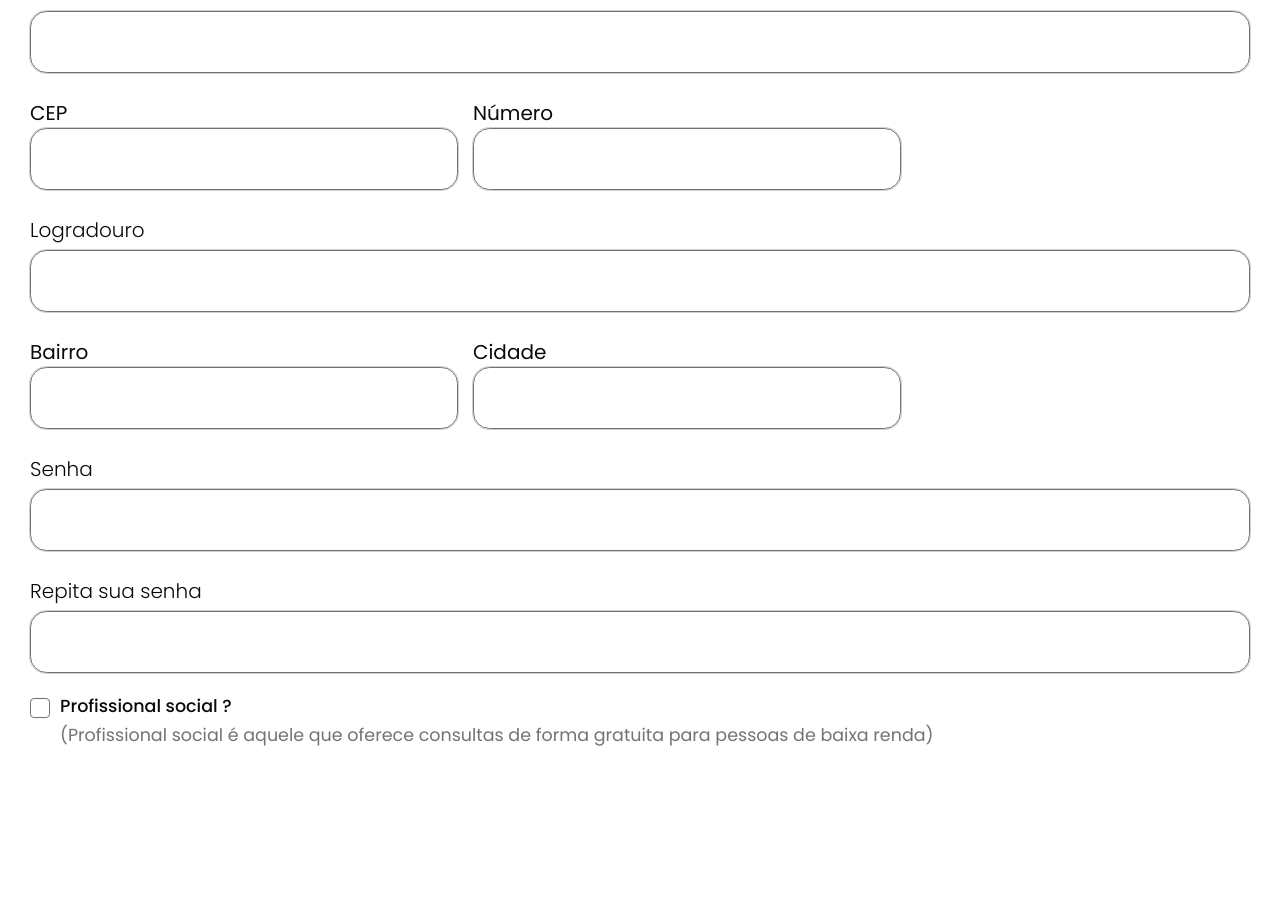
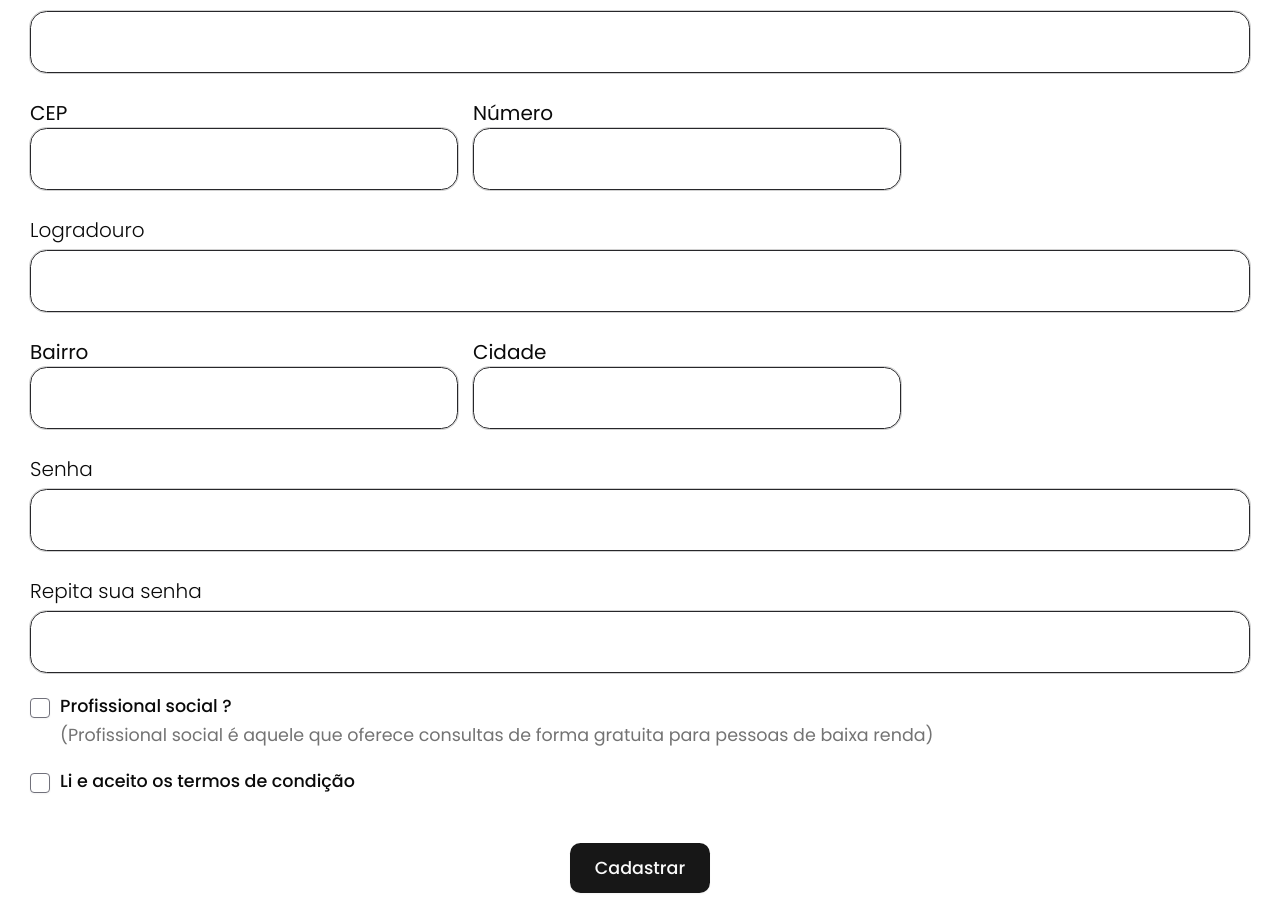
Before and after one commit to feliperocha27vn/mind-helping-profissional-fron-end, a React (Vite) app: page /cadastro-profissional in a window 1280 px wide. Shown: the part 505-1428 px from the top of the page. Before the commit the page ends 1283 px from the top, so only its background shows below. Built offline with nearby package versions, Linux system fonts and the light colour scheme.

Commit message:
feat: funcionalidade para puxar os dados automático do CEP

```diff
--- a/package.json
+++ b/package.json
@@ -16,6 +16,7 @@
     "@radix-ui/react-checkbox": "^1.1.5",
     "@radix-ui/react-slot": "^1.1.2",
     "@tailwindcss/vite": "^4.1.3",
+    "axios": "^1.8.4",
     "class-variance-authority": "^0.7.1",
     "clsx": "^2.1.1",
     "lucide-react": "^0.487.0",
--- a/src/components/Main.jsx
+++ b/src/components/Main.jsx
@@ -62,7 +62,7 @@ export function Main() {
   }
 
   return (
-    <div className="flex flex-col w-full items-center px-8 ">
+    <div className="flex flex-col w-full items-center-safe px-8 xl:px-0">
       <div className="flex flex-col items-center justify-center w-full md:flex-row md:gap-x-16">
         <img
           src={imagemPrincipalInicio}
--- a/src/components/Regjster/Input.jsx
+++ b/src/components/Regjster/Input.jsx
@@ -1,9 +1,11 @@
-export function Input({ type, name }) {
+export function Input({ type, name, onHandler, inputValue }) {
   return (
     <input
       type={type}
       name={name}
-      className="border border-zinc-500 w-full py-3 px-4 rounded-xl outline"
+      onBlur={onHandler}
+      value={inputValue}
+      className="border border-zinc-800 w-full py-3 px-4 rounded-xl outline"
     />
   )
 }
--- a/src/components/Regjster/Register.jsx
+++ b/src/components/Regjster/Register.jsx
@@ -1,7 +1,37 @@
+// Components
 import { Checkbox } from '@/components/ui/checkbox'
 import { Input } from './Input'
+import { Button } from '@/components/ui/button'
+// Libs
+import axios from 'axios'
+// Hooks
+import { useEffect, useState } from 'react'
 
 export function Register() {
+  const api = axios
+  const [cep, setCep] = useState('')
+  const [dataCep, setDataCep] = useState('')
+
+  function handleChangeBlurCep(event) {
+    const cepValue = event.target.value
+    const cleanCep = cepValue.replace(/\D/g, '')
+    setCep(cleanCep)
+  }
+
+  // biome-ignore lint/correctness/useExhaustiveDependencies: <explanation>
+  useEffect(() => {
+    if (cep.length === 8) {
+      api
+        .get(`https://viacep.com.br/ws/${cep}/json/`)
+        .then(response => {
+          setDataCep(response.data)
+        })
+        .catch(err => {
+          console.error('Erro ao buscar dados do CEP:', err)
+        })
+    }
+  }, [cep])
+
   return (
     <div className="flex flex-col items-center justify-center">
       <form className="w-full flex flex-col items-center p-6">
@@ -40,7 +70,7 @@ export function Register() {
           <div className="flex items-center gap-x-3">
             <div>
               <p>CEP</p>
-              <Input type="text" name="cep" />
+              <Input type="text" name="cep" onHandler={handleChangeBlurCep} />
             </div>
             <div className="self-end">
               <p>Número</p>
@@ -49,16 +79,24 @@ export function Register() {
           </div>
           <div className="space-y-1">
             <p className="font-light">Logradouro</p>
-            <Input type="text" name="logradouro" />
+            <Input
+              type="text"
+              name="logradouro"
+              inputValue={dataCep.logradouro}
+            />
           </div>
           <div className="flex items-center gap-x-3">
             <div>
               <p>Bairro</p>
-              <Input type="text" name="bairro" />
+              <Input type="text" name="bairro" inputValue={dataCep.bairro} />
             </div>
             <div className="self-end">
               <p>Cidade</p>
-              <Input type="text" name="cidade" />
+              <Input
+                type="text"
+                name="cidade"
+                inputValue={dataCep.localidade}
+              />
             </div>
           </div>
           <div className="space-y-1">
@@ -84,7 +122,19 @@ export function Register() {
               </p>
             </div>
           </div>
+          <div className="items-top flex space-x-2">
+            <Checkbox id="terms2" className="border-zinc-500" />
+            <div className="grid gap-1.5 leading-none">
+              <label
+                htmlFor="terms2"
+                className="text-sm font-medium leading-none peer-disabled:cursor-not-allowed peer-disabled:opacity-70"
+              >
+                Li e aceito os termos de condição
+              </label>
+            </div>
+          </div>
         </div>
+        <Button className={'mt-10 p-5'}>Cadastrar</Button>
       </form>
     </div>
   )
```
Also changed, not shown: 1 other file (tests, documents, lock files or other folders).
